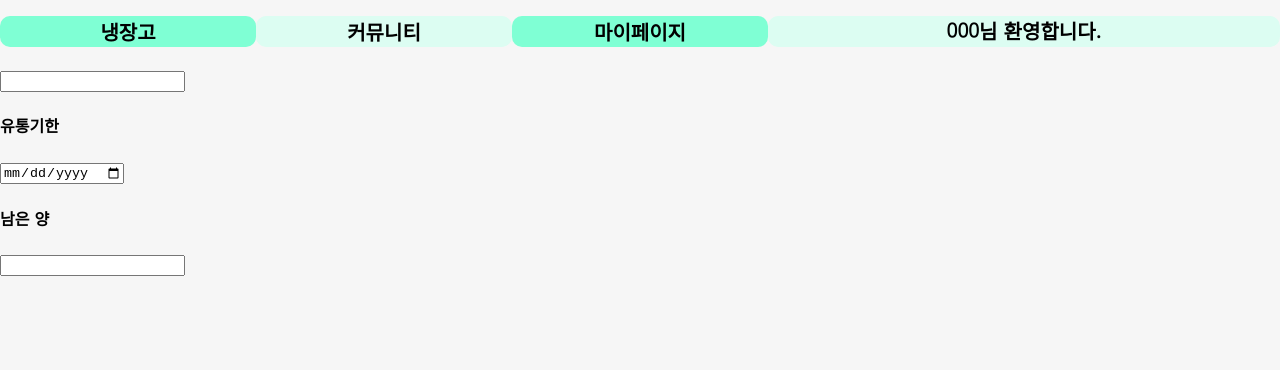
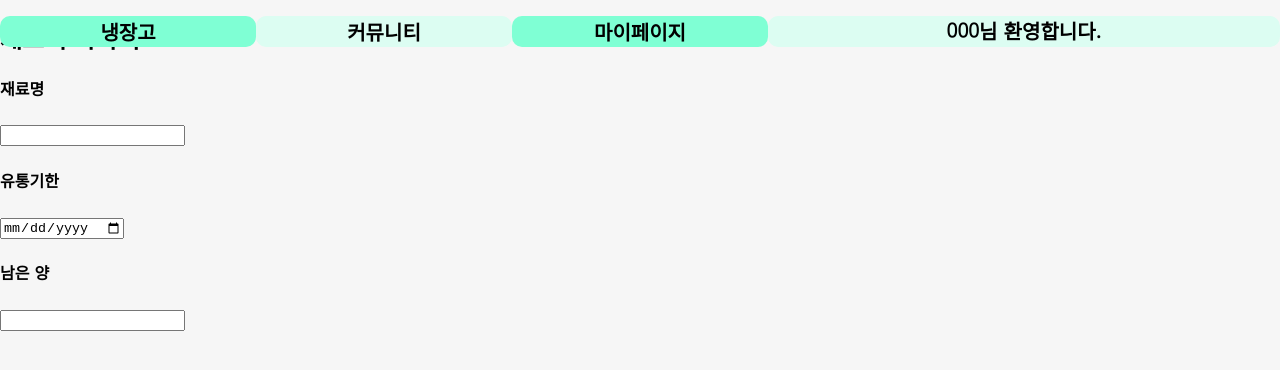
Before and after one commit to sm-CODE-IT/refrigerator, a React (Create React App) app in the folder frontend/: page /edit in a window 1280 px wide. Shown: the top 370 px of the page. Built offline with nearby package versions, Linux system fonts and the light colour scheme.

Commit message:
editor 수정

```diff
--- a/frontend/src/pages/IngredientEditor.js
+++ b/frontend/src/pages/IngredientEditor.js
@@ -11,7 +11,9 @@ const Editor = () => {
             <header>
                 <Navigator />
             </header>
+
             <div>
+                <h2>재료 추가하기</h2>
                 <section>
                     <h4>재료명</h4>
                     <form>
```
